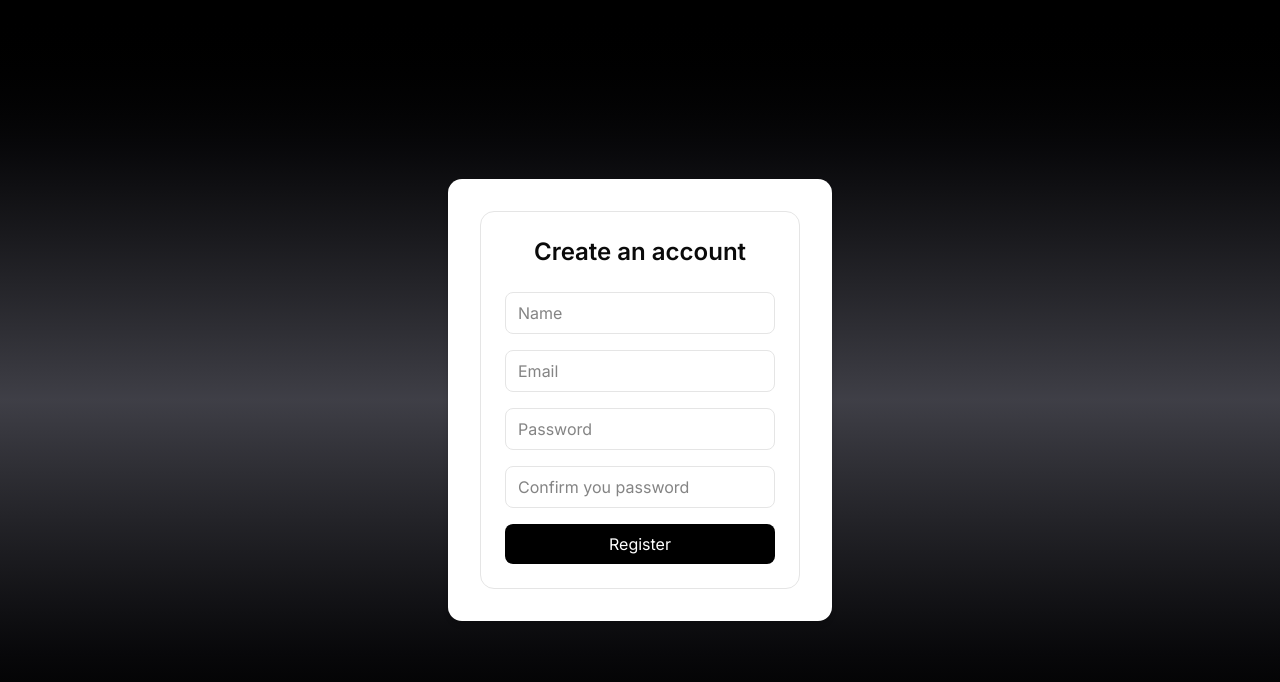
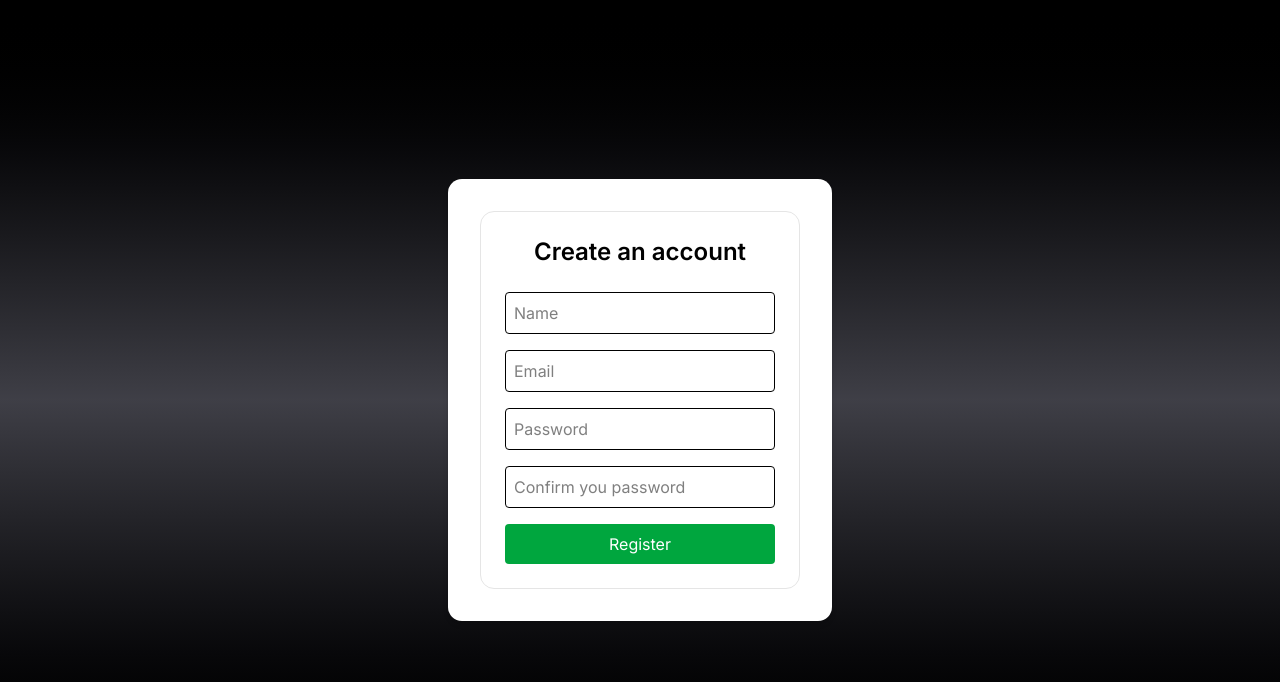
Before and after one commit to OlayaNOR/myfinanciallife, a Next.js app in the folder front/myfinanciallife/: page /register in a window 1280 px wide. Shown: the top 682 px of the page. Built offline with nearby package versions, Linux system fonts and the light colour scheme.

Commit message:
Changes on register UI

```diff
--- a/front/myfinanciallife/app/login/page.tsx
+++ b/front/myfinanciallife/app/login/page.tsx
@@ -39,7 +39,7 @@ export default function LoginPage() {
         <input
           type="email"
           placeholder="Email"
-          className="text-black w-full border p-2 mb-4 rounded"
+          className="text-black w-full border border-black p-2 mb-4 rounded "
           value={email}
           onChange={(e) => setEmail(e.target.value)}
         />
@@ -47,7 +47,7 @@ export default function LoginPage() {
         <input
           type="password"
           placeholder="Password"
-          className="text-black w-full border p-2 mb-4 rounded"
+          className="text-black w-full border border-black p-2 mb-4 rounded "
           value={password}
           onChange={(e) => setPassword(e.target.value)}
         />
@@ -63,7 +63,7 @@ export default function LoginPage() {
           Don't have an account?{" "}
           <a
             href="/register"
-            className="text-primary font-medium hover:underline"
+            className="text-black font-medium hover:underline"
           >
             Register here
           </a>
--- a/front/myfinanciallife/app/register/page.tsx
+++ b/front/myfinanciallife/app/register/page.tsx
@@ -10,7 +10,7 @@ export default function RegisterPage() {
 
       <div className="w-full max-w-md border rounded-xl p-6">
 
-        <h1 className="text-2xl font-semibold mb-6 text-center">
+        <h1 className="text-2xl font-semibold mb-6 text-center text-black">
           Create an account
         </h1>
 
--- a/front/myfinanciallife/components/auth/register-form.tsx
+++ b/front/myfinanciallife/components/auth/register-form.tsx
@@ -50,7 +50,7 @@ export default function RegisterForm() {
       <input
         type="text"
         placeholder="Name"
-        className="w-full border rounded-md px-3 py-2"
+        className="text-black w-full border border-black p-2 mb-4 rounded "
         value={name}
         onChange={(e) => setName(e.target.value)}
         required
@@ -59,7 +59,7 @@ export default function RegisterForm() {
       <input
         type="email"
         placeholder="Email"
-        className="w-full border rounded-md px-3 py-2"
+        className="text-black w-full border border-black p-2 mb-4 rounded "
         value={email}
         onChange={(e) => setEmail(e.target.value)}
         required
@@ -68,7 +68,7 @@ export default function RegisterForm() {
       <input
         type="password"
         placeholder="Password"
-        className="w-full border rounded-md px-3 py-2"
+        className="text-black w-full border border-black p-2 mb-4 rounded "
         value={password}
         onChange={(e) => setPassword(e.target.value)}
         required
@@ -77,7 +77,7 @@ export default function RegisterForm() {
       <input
         type="password"
         placeholder="Confirm you password"
-        className="w-full border rounded-md px-3 py-2"
+        className="text-black w-full border border-black p-2 mb-4 rounded "
         value={confirmation}
         onChange={(e) => setConfirmation(e.target.value)}
         required
@@ -86,7 +86,7 @@ export default function RegisterForm() {
       <button
         type="submit"
         disabled={loading}
-        className="w-full bg-black text-white rounded-md py-2"
+        className="w-full bg-green-600 text-white p-2 rounded hover:bg-green-700 cursor-pointer"
       >
         {loading ? "Creating account..." : "Register"}
       </button>
```
